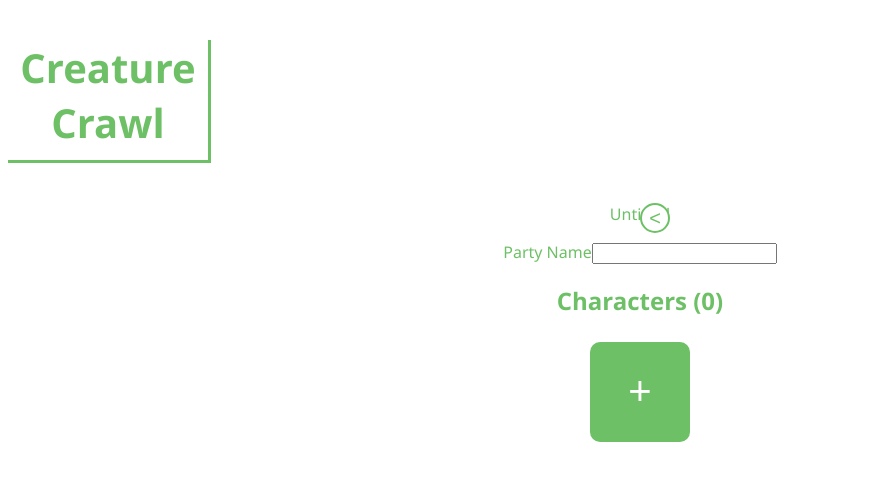
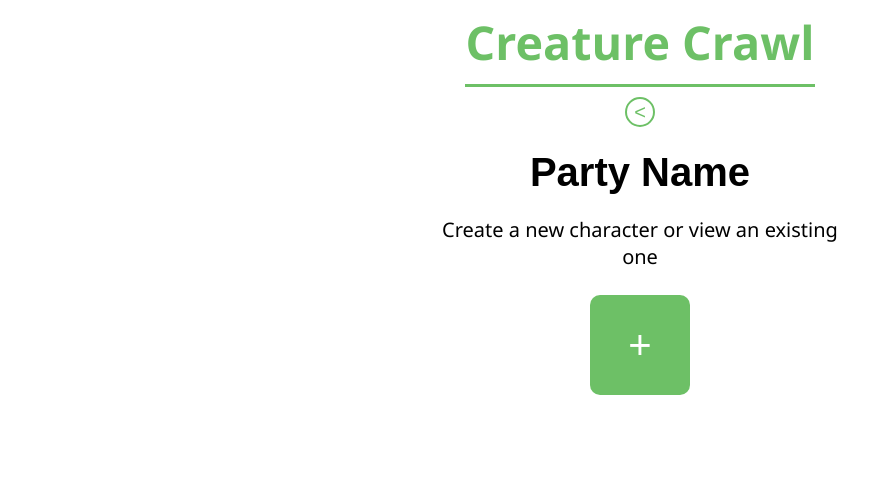
Before and after one commit to ooMICAHoo/digital_character_sheet, a React app: page / in a window 1280 px wide. Both pictures are taken after a click on the button "Create a new party". Shown: the top 480 px of the page, without its empty margins (0-892 px from the left). Built offline with nearby package versions, Linux system fonts and the light colour scheme.

Commit message:
improvements to visual look and layout

```diff
--- a/src/components/CharacterForm.jsx
+++ b/src/components/CharacterForm.jsx
@@ -18,7 +18,7 @@ const CharacterForm = ({ character, onChange }) => {
   return (
     <div className="character-form">
       <label htmlFor="characterName" className="character-label">
-        <input id="characterName" className="character-input" placeholder="Character Name" onChange={handleNameChange} value={character.name || ''} />
+        <input id="characterName" className="input character-input" placeholder="Character Name" onChange={handleNameChange} value={character.name || ''} />
       </label>
       {
         abilities.map(ability => (
--- a/src/components/Characters.jsx
+++ b/src/components/Characters.jsx
@@ -11,9 +11,6 @@ const Characters = ({
   const handleAdd = () => addCharacter(partyId, generate());
   return (
     <div>
-      <h2>
-        {`Characters (${characters.length})`}
-      </h2>
       <div className="button-layout">
         {
           characters.map(({ id, name }) => (
--- a/src/components/Parties.jsx
+++ b/src/components/Parties.jsx
@@ -7,6 +7,27 @@ import actions from '../store/actions';
 
 const Parties = ({ addParty, parties, viewParty }) => {
   const handleAdd = () => addParty(generate());
+  if (parties.length > 0) {
+    return (
+      <div>
+        <p className="helpful-text">
+          Select a party or start a new one.
+        </p>
+        <div className="button-layout">
+          {
+            parties.map(({ id, name }) => (
+              <button className="main-button" key={id} type="button" onClick={() => viewParty(id)}>
+                {`${name || 'Untitled'}`}
+              </button>
+            ))
+          }
+          <button className="main-button add-button" type="button" title="Create a new party" onClick={handleAdd}>
+            +
+          </button>
+        </div>
+      </div>
+    );
+  }
   return (
     <div>
       <p className="welcome">
@@ -17,7 +38,7 @@ const Parties = ({ addParty, parties, viewParty }) => {
         {
           parties.map(({ id, name }) => (
             <button className="main-button" key={id} type="button" onClick={() => viewParty(id)}>
-              {`${name || 'Untitled'} (${id})`}
+              {`${name || 'Untitled'}`}
             </button>
           ))
         }
--- a/src/components/Party.jsx
+++ b/src/components/Party.jsx
@@ -15,13 +15,15 @@ const Party = ({ cancelViewParty, party: { id, name }, updateParty }) => {
       <button className="back-button" type="button" onClick={() => cancelViewParty()}>
         &lt;
       </button>
-      <p>
-        {`${name || 'Untitled'}`}
+      <br />
+      <br />
+      <label htmlFor="partyName">
+        <input id="partyName" className="input party-name-input" placeholder={`${name || 'Party Name'}`} onChange={handleNameChange} />
+      </label>
+      <br />
+      <p className="helpful-text">
+        Create a new character or view an existing one
       </p>
-      <label htmlFor="partyName">
-        Party Name
-        <input id="partyName" onChange={handleNameChange} />
-      </label>
       <Characters partyId={id} />
     </div>
   );
--- a/src/styles.css
+++ b/src/styles.css
@@ -1,38 +1,43 @@
 body {
   background-color: white;
   font-family: 'Segoe UI', Tahoma, Geneva, Verdana, sans-serif;
-  color: #6DC066;
+  color: black;
   text-align: center;
   height: 50vh;
   padding-bottom: 50px;
 }
 
 .header {
-  width: 200px;
+  color: #6DC066;
+  max-width: 350px;
+  margin: 10px;
+  margin-left: auto;
+  margin-right: auto;
   padding-bottom: 10px;
-  border-bottom: solid 3px #6DC066;
-  border-right: solid 3px #6DC066;
-  font-size: 30pt;
+  border-bottom: solid 3px #6dc066;
+  font-size: 35pt;
   font-weight: bold;
+  cursor: default;
 }
 
 .welcome {
-  position: absolute;
-  margin: auto;
-  margin-top: 30px;
-  right: 0;
-  left: 0;
-  top: 0;
-  width: 400px;
+  margin-left: auto;
+  margin-right: auto;
+  max-width: 400px;
+  font-size: 15pt;
+}
+
+.helpful-text {
+  margin-left: auto;
+  margin-right: auto;
+  max-width: 400px;
   font-size: 15pt;
 }
 
 .button-layout {
-  position: absolute;
-  margin: auto;
-  right: 0;
-  left: 0;
-  width: 550px;
+  margin-left: auto;
+  margin-right: auto;
+  max-width: 550px;
 }
 
 .character-form {
@@ -43,12 +48,33 @@ body {
   padding: 10px;
 }
 
-.character-input {
+.input {
   color: #6DC066;
-  font-size: 40px;
   border: none;
   border-bottom: solid 1px #6DC066;
   outline: none;
+}
+
+.party-name-input {
+  color: black;
+  text-align: center;
+  border-bottom: none;
+  font-size: 30pt;
+  font-weight: bold;
+}
+
+.party-name-input::placeholder {
+  color: black;
+  text-align: center;
+  opacity: 1;
+}
+
+.party-name-input:focus::placeholder {
+  opacity: .3;
+}
+
+.character-input {
+  font-size: 40px;
 }
 
 .character-input:focus {
@@ -80,8 +106,6 @@ body {
 }
 
 .back-button {
-  position: absolute;
-  margin-left: 0;
   height: 30px;
   width: 30px;
   border: solid 2px #6DC066;
@@ -91,6 +115,10 @@ body {
   font-size: 20px;
 }
 
+.back-button:hover {
+  cursor: pointer;
+}
+
 ::placeholder { /* Chrome, Firefox, Opera, Safari 10.1+ */
   color: #6DC066;
   opacity: .5;
```
